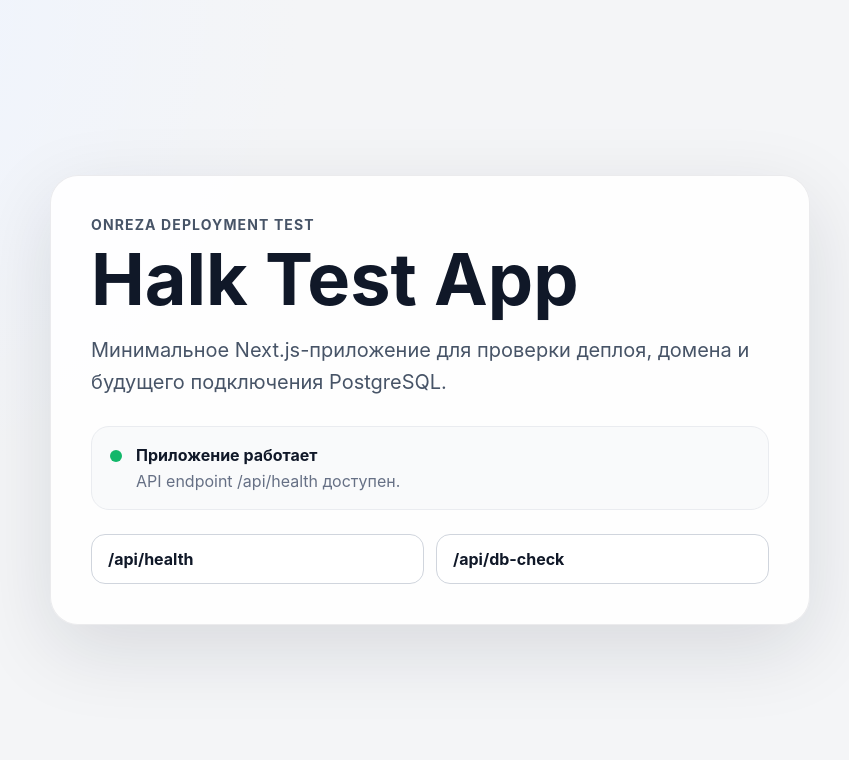
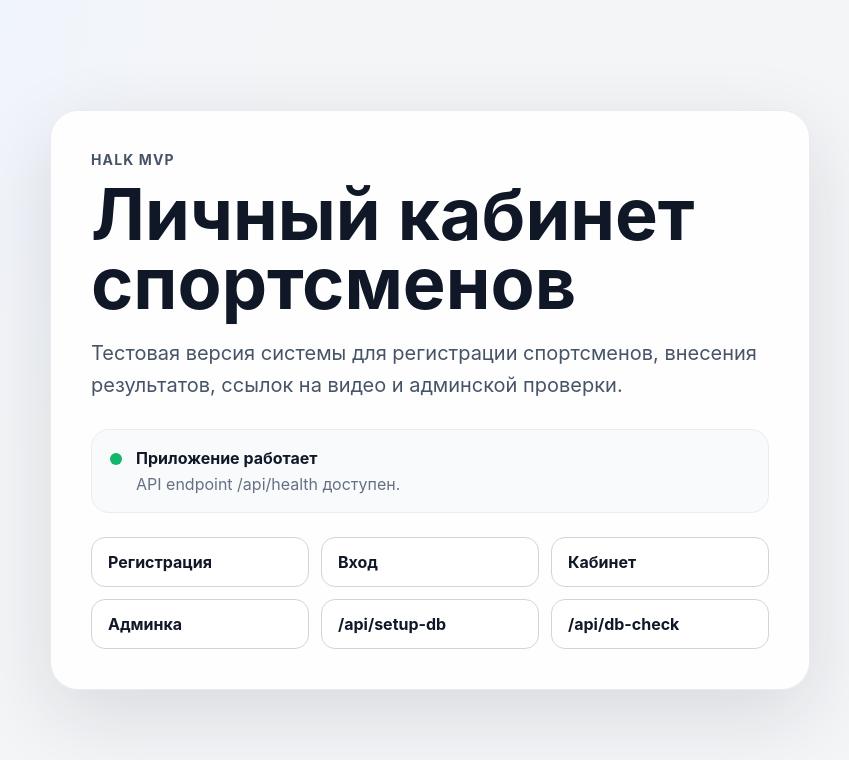
Before and after one commit to SerXxx09/halktestapp, a Next.js app: page / in a window 1280 px wide. Shown: the top 760 px of the page, without its empty margins (210-1059 px from the left). Built offline with nearby package versions, Linux system fonts and the light colour scheme; no server answers.

Commit message:
Update home page for MVP navigation

```diff
--- a/app/page.tsx
+++ b/app/page.tsx
@@ -1,17 +1,19 @@
+import Link from 'next/link';
+
 async function getHealth() {
   try {
-    const baseUrl = process.env.NEXT_PUBLIC_APP_URL || "";
+    const baseUrl = process.env.NEXT_PUBLIC_APP_URL || '';
     const response = await fetch(`${baseUrl}/api/health`, {
-      cache: "no-store",
+      cache: 'no-store'
     });
 
     if (!response.ok) {
-      return { ok: false, message: "Health endpoint вернул ошибку" };
+      return { ok: false, message: 'Health endpoint вернул ошибку' };
     }
 
     return response.json();
   } catch {
-    return { ok: false, message: "Health endpoint пока недоступен на этапе сборки" };
+    return { ok: false, message: 'Health endpoint пока недоступен на этапе сборки' };
   }
 }
 
@@ -21,22 +23,26 @@ export default async function HomePage() {
   return (
     <main className="page">
       <section className="card">
-        <p className="eyebrow">ONREZA deployment test</p>
-        <h1>Halk Test App</h1>
+        <p className="eyebrow">HALK MVP</p>
+        <h1>Личный кабинет спортсменов</h1>
         <p className="lead">
-          Минимальное Next.js-приложение для проверки деплоя, домена и будущего подключения PostgreSQL.
+          Тестовая версия системы для регистрации спортсменов, внесения результатов, ссылок на видео и админской проверки.
         </p>
 
         <div className="statusBox">
-          <span className={health.ok ? "dot ok" : "dot warn"} />
+          <span className={health.ok ? 'dot ok' : 'dot warn'} />
           <div>
-            <strong>{health.ok ? "Приложение работает" : "Приложение собрано"}</strong>
-            <p>{health.message || "API endpoint /api/health доступен."}</p>
+            <strong>{health.ok ? 'Приложение работает' : 'Приложение собрано'}</strong>
+            <p>{health.message || 'API endpoint /api/health доступен.'}</p>
           </div>
         </div>
 
         <div className="grid">
-          <a href="/api/health">/api/health</a>
+          <Link href="/register">Регистрация</Link>
+          <Link href="/login">Вход</Link>
+          <Link href="/dashboard">Кабинет</Link>
+          <Link href="/admin">Админка</Link>
+          <a href="/api/setup-db">/api/setup-db</a>
           <a href="/api/db-check">/api/db-check</a>
         </div>
       </section>
```
